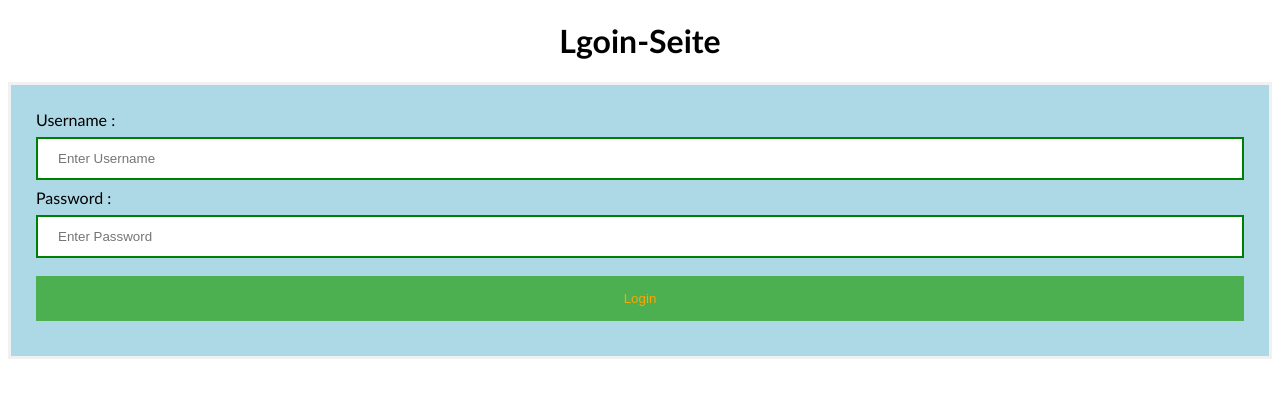
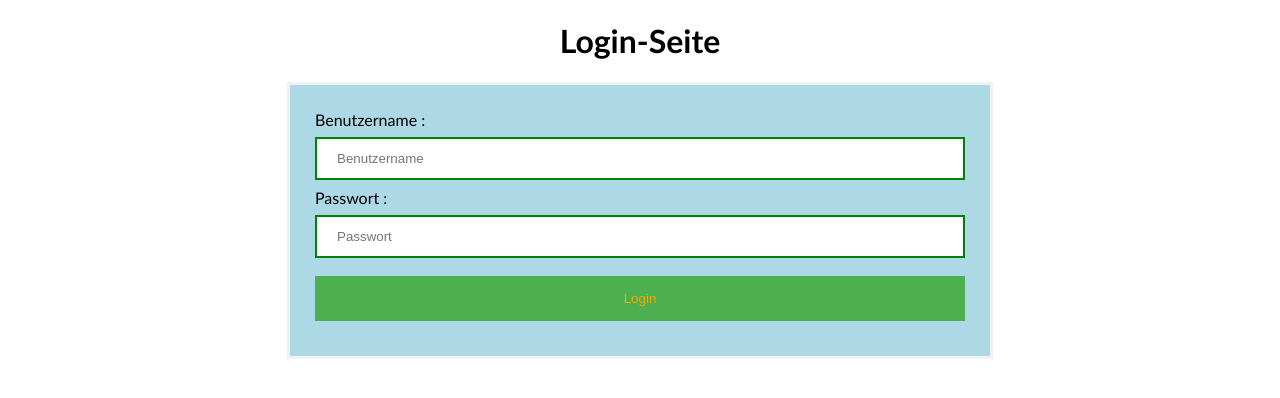
Before and after one commit to lucakreativ/library-software, a Flask app: page /login in a window 1280 px wide. Shown: the top 398 px of the page. Run offline with Flask 2, Linux system fonts and the light colour scheme.

Commit message:
updated html

```diff
--- a/static/login.css
+++ b/static/login.css
@@ -35,3 +35,9 @@ Body {
           padding: 25px;
           background-color: lightblue;
       }
+
+form {
+    width: 700px;
+    margin-left: auto;
+    margin-right: auto;
+}
--- a/templates/footer.html
+++ b/templates/footer.html
@@ -1,5 +1,5 @@
 <footer>
     <div id="ge">
-        <p>&copy; lucakreativ, 2021</p>
+        <p>&copy; Luca Eckenfels, 2021</p>
     <div>
 </footer>
--- a/templates/login.html
+++ b/templates/login.html
@@ -5,13 +5,13 @@
 <link rel="stylesheet" href="/static/login.css" type="text/css">
 </head>
 <body>
-    <center> <h1>Lgoin-Seite</h1> </center>
+    <center> <h1>Login-Seite</h1> </center>
     <form action="/validate" method="post">
         <div class="container">
-            <label>Username : </label>
-            <input type="text" placeholder="Enter Username" name="username" required>
-            <label>Password : </label>
-            <input type="password" placeholder="Enter Password" name="password" required>
+            <label>Benutzername : </label>
+            <input type="text" placeholder="Benutzername" name="username" required>
+            <label>Passwort : </label>
+            <input type="password" placeholder="Passwort" name="password" required>
             <button type="submit">Login</button>
         </div>
     </form>
```
Also changed, not shown: static/header.css (+5 -5 lines).
